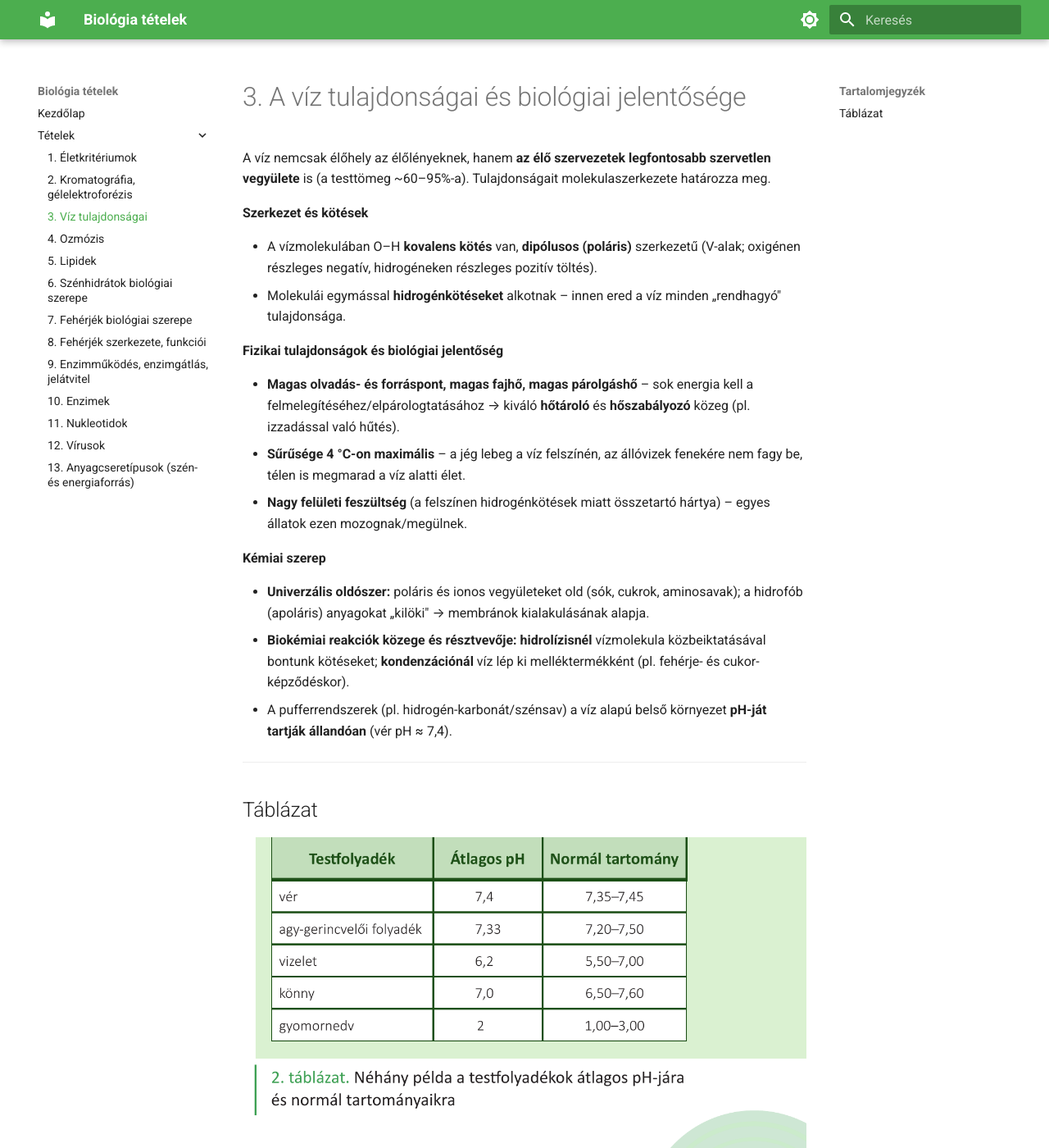
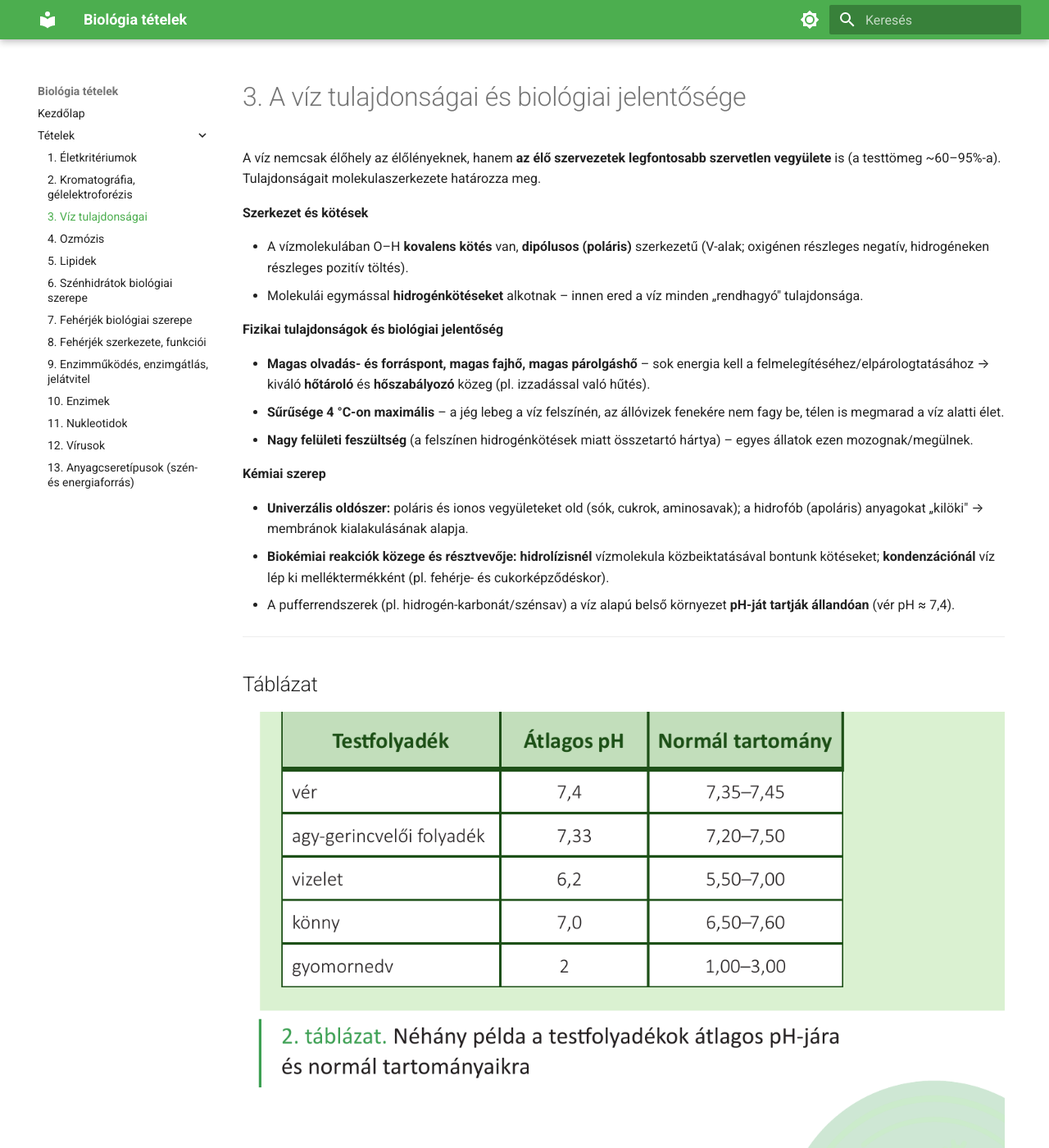
Before and after one commit to ERGO-NET/bio-erettsegi-vazlatok, an MkDocs documentation site: the page built from docs/03-viz-tulajdonsagai.md, in a window 1280 px wide and 1400 px high. Shown: the whole window at 82% size. Built offline with MkDocs 1.6.1 and Material for MkDocs 9.7.7, drawn with Linux system fonts in a browser that asks for light colours.

Commit message:
Jobb oldali fejezet-navigáció (TOC) elrejtése
CSS-szabállyal elrejtve a Material téma jobb oldali tartalom-
jegyzéke (.md-sidebar--secondary), ami minden olyan oldalon
megjelent, ahol több H2 fejezet van. A főtartalom kihasználja
a felszabadult helyet.

Co-Authored-By: Claude Opus 4.7 (1M context) <noreply@anthropic.com>

```diff
--- /dev/null
+++ b/docs/stylesheets/extra.css
@@ -0,0 +1,9 @@
+/* Jobb oldali tartalomjegyzék (TOC) elrejtése minden oldalon */
+.md-sidebar--secondary {
+  display: none !important;
+}
+
+/* A főtartalom kihasználja a felszabadult helyet */
+.md-main__inner > .md-content {
+  max-width: none;
+}
--- a/mkdocs.yml
+++ b/mkdocs.yml
@@ -1,6 +1,9 @@
 site_name: Biológia tételek
 docs_dir: docs
 site_url: https://ergo-net.github.io/bio-erettsegi-vazlatok/
+
+extra_css:
+  - stylesheets/extra.css
 
 theme:
   name: material
```
